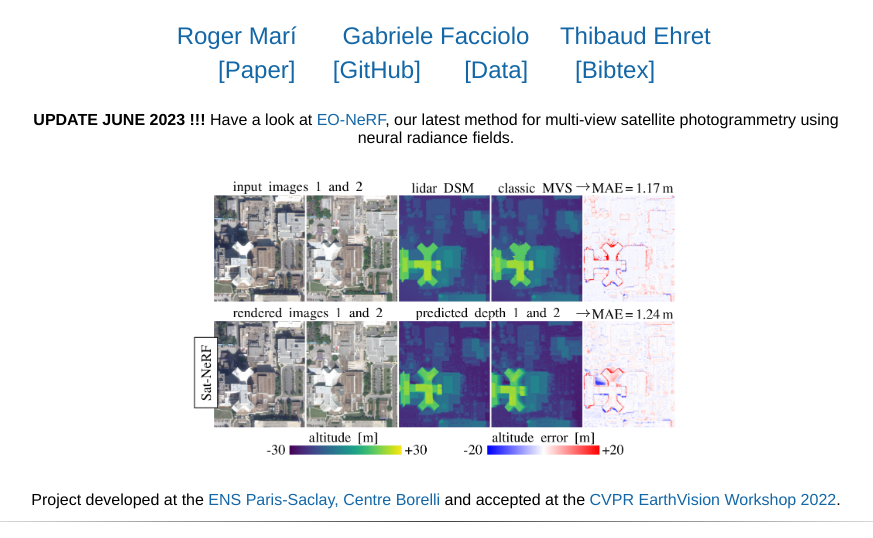
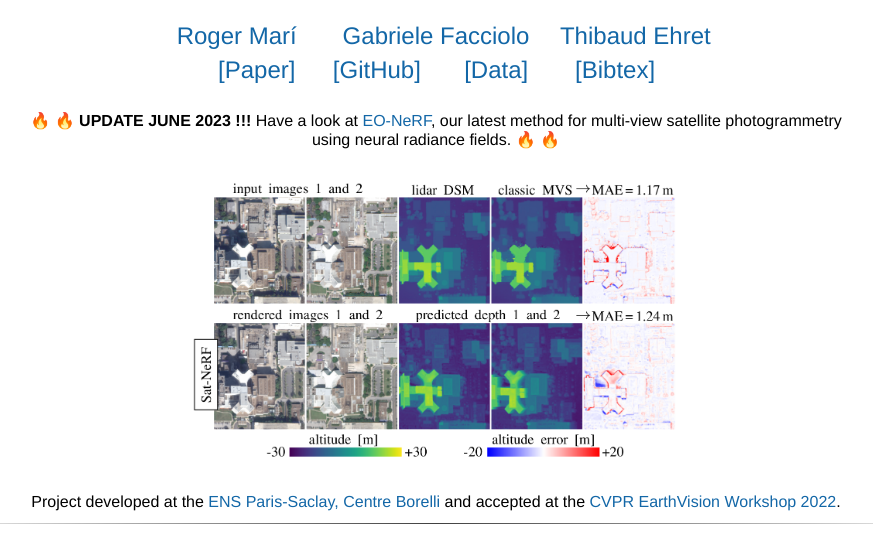
Before and after one commit to centreborelli/satnerf, a plain HTML site: page docs/index.html in a window 1280 px wide. Shown: the part 129-667 px from the top of the page, without its empty margins (204-1077 px from the left). Drawn offline with Linux system fonts and the light colour scheme; a script that the page names is missing.

Commit message:
Update index.html

```diff
--- a/docs/index.html
+++ b/docs/index.html
@@ -192,8 +192,8 @@
 	<table align=center width=850px>
 		<center>
 			<tr>
-				<td align=center>
-                    <b>UPDATE JUNE 2023 !!!</b> Have a look at <a href='https://rogermm14.github.io/eonerf/'>EO-NeRF</a>, our latest method for multi-view satellite photogrammetry using neural radiance fields.<br>
+				<td align=center> &#128293; &#128293;
+                    <b>UPDATE JUNE 2023 !!!</b> Have a look at <a href='https://rogermm14.github.io/eonerf/'>EO-NeRF</a>, our latest method for multi-view satellite photogrammetry using neural radiance fields. &#128293; &#128293;<br>
 				</td>
 			</tr>
 		</center>
```
